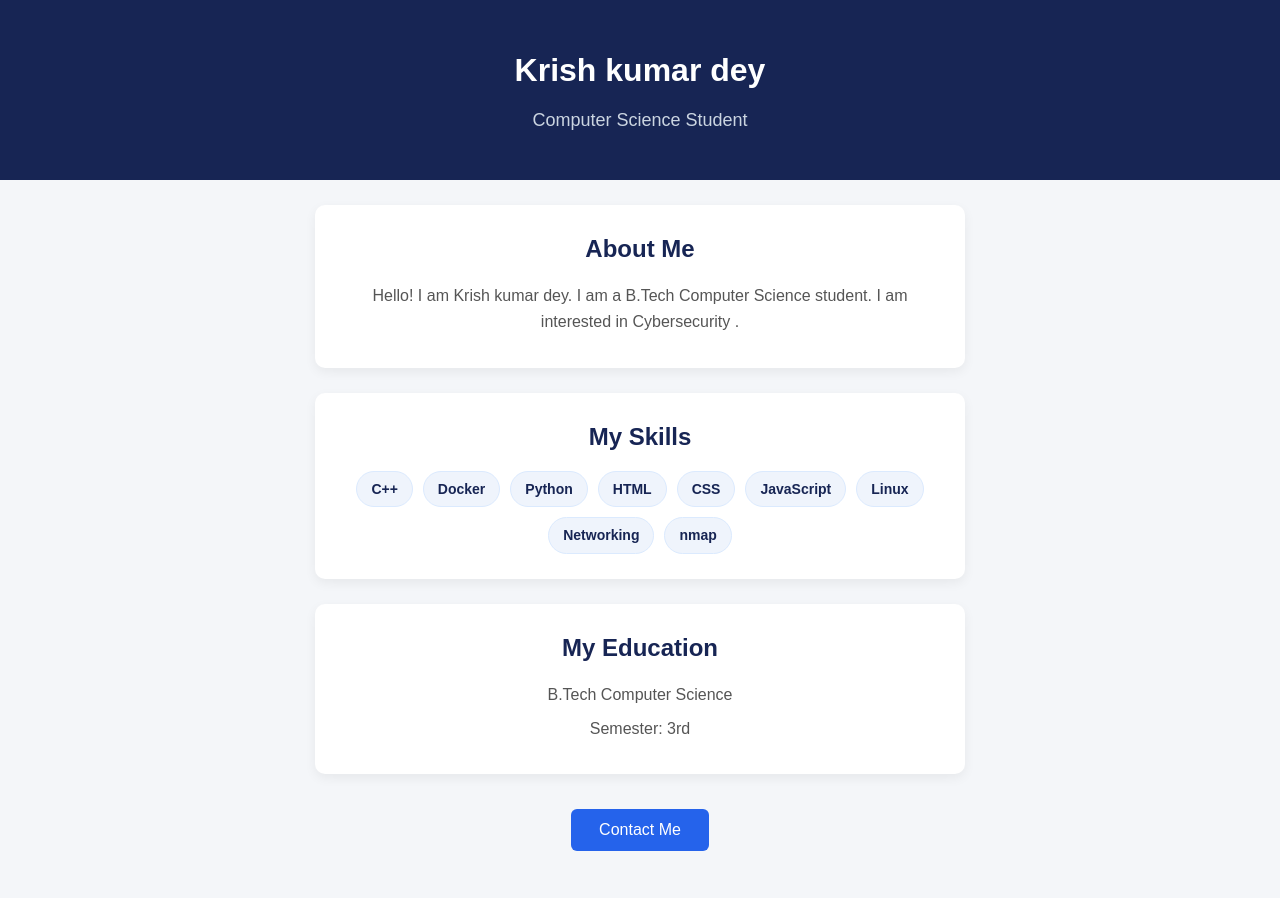
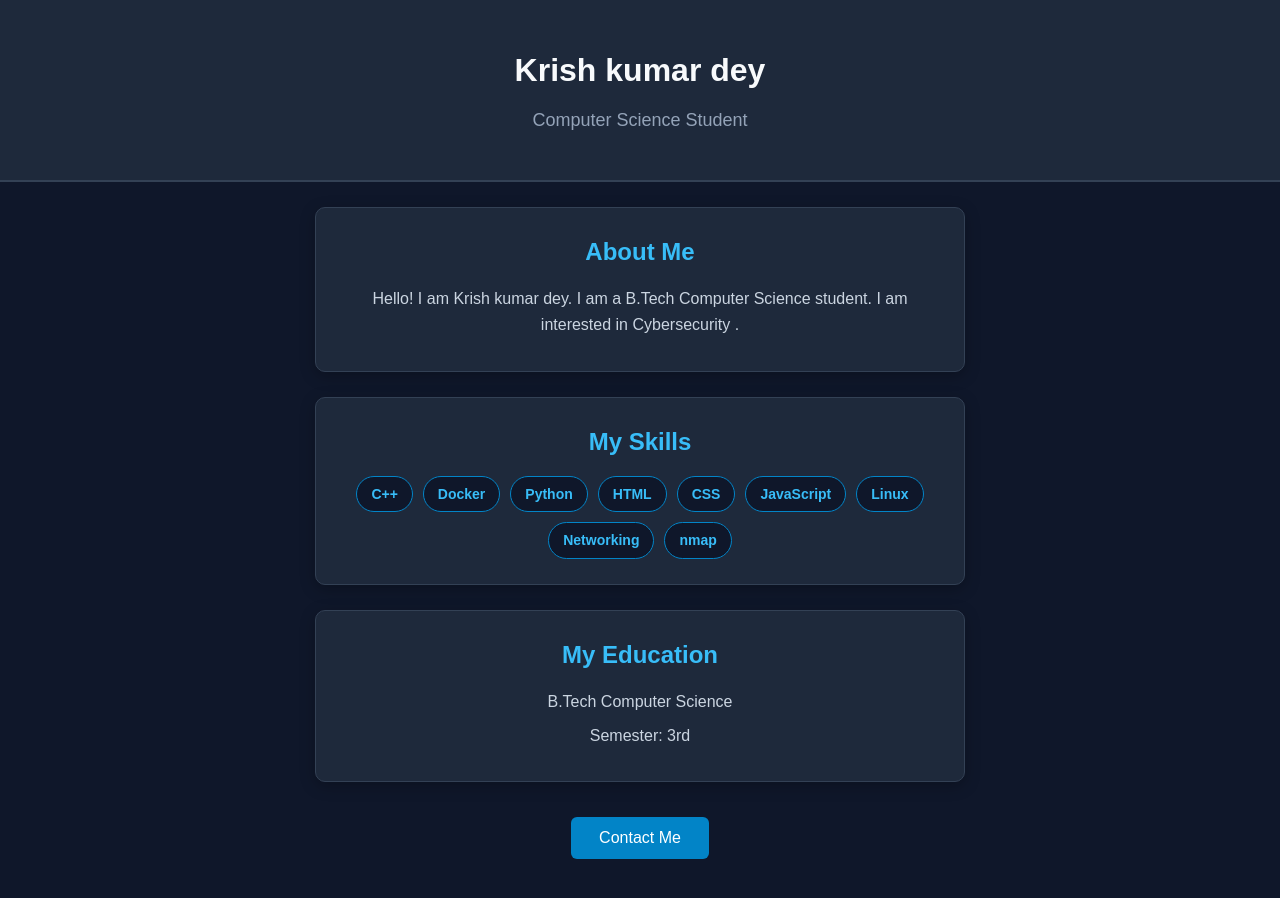
Before and after one commit to OSPANDA5555/GitHub-practical-test, a plain HTML site: page index.html in a window 1280 px wide. Drawn offline with Linux system fonts and the light colour scheme.

Commit message:
Update color scheme to dark slate theme

```diff
--- a/style.css
+++ b/style.css
@@ -4,49 +4,51 @@
 
 body {
     font-family: Arial, sans-serif;
-    background-color: #f4f6f9;
-    color: #333333;
+    background-color: #0f172a;
+    color: #e2e8f0;
     margin: 0;
     text-align: center;
     line-height: 1.6;
 }
 
 header {
-    background-color: #172554;
-    color: white;
+    background-color: #1e293b;
+    border-bottom: 2px solid #334155;
     padding: 45px 20px;
 }
 
 header h1 {
     margin: 0 0 10px 0;
     font-size: 32px;
+    color: #f8fafc;
 }
 
 header p {
     margin: 0;
-    color: #cbd5e1;
+    color: #94a3b8;
     font-size: 18px;
 }
 
 section {
-    background-color: #ffffff;
+    background-color: #1e293b;
+    border: 1px solid #334155;
     margin: 25px auto;
     padding: 25px 30px;
     width: 90%;
     max-width: 650px;
     border-radius: 10px;
-    box-shadow: 0 4px 12px rgba(0, 0, 0, 0.06);
+    box-shadow: 0 4px 15px rgba(0, 0, 0, 0.25);
 }
 
 h2 {
-    color: #172554;
+    color: #38bdf8;
     margin-top: 0;
     margin-bottom: 15px;
 }
 
 section p {
     margin: 8px 0;
-    color: #555555;
+    color: #cbd5e1;
 }
 
 ul {
@@ -60,9 +62,9 @@ ul {
 }
 
 li {
-    background-color: #eff4fc;
-    color: #172554;
-    border: 1px solid #dbeafe;
+    background-color: #0f172a;
+    color: #38bdf8;
+    border: 1px solid #0284c7;
     padding: 6px 14px;
     border-radius: 20px;
     font-size: 14px;
@@ -70,7 +72,7 @@ li {
 }
 
 button {
-    background-color: #2563eb;
+    background-color: #0284c7;
     color: white;
     font-size: 16px;
     padding: 12px 28px;
@@ -82,7 +84,7 @@ button {
 }
 
 button:hover {
-    background-color: #1d4ed8;
+    background-color: #0369a1;
     transform: translateY(-2px);
 }
 
```
